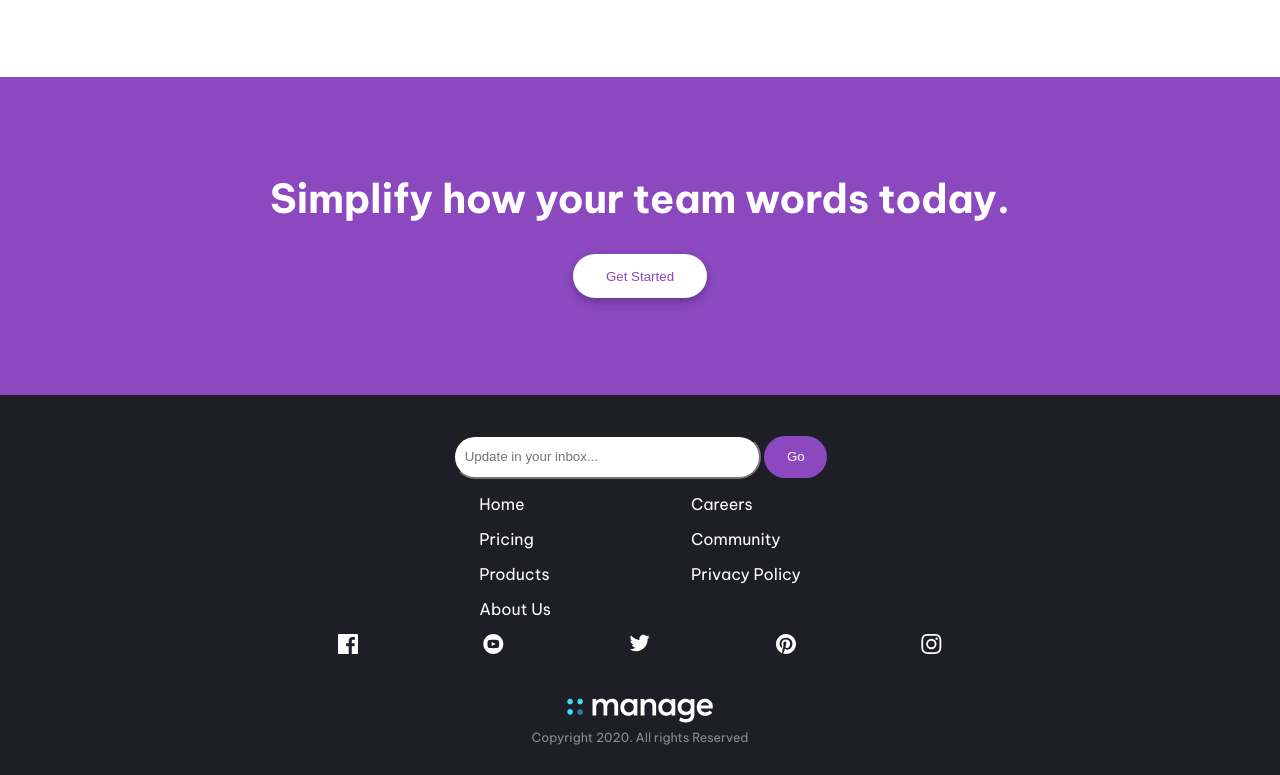
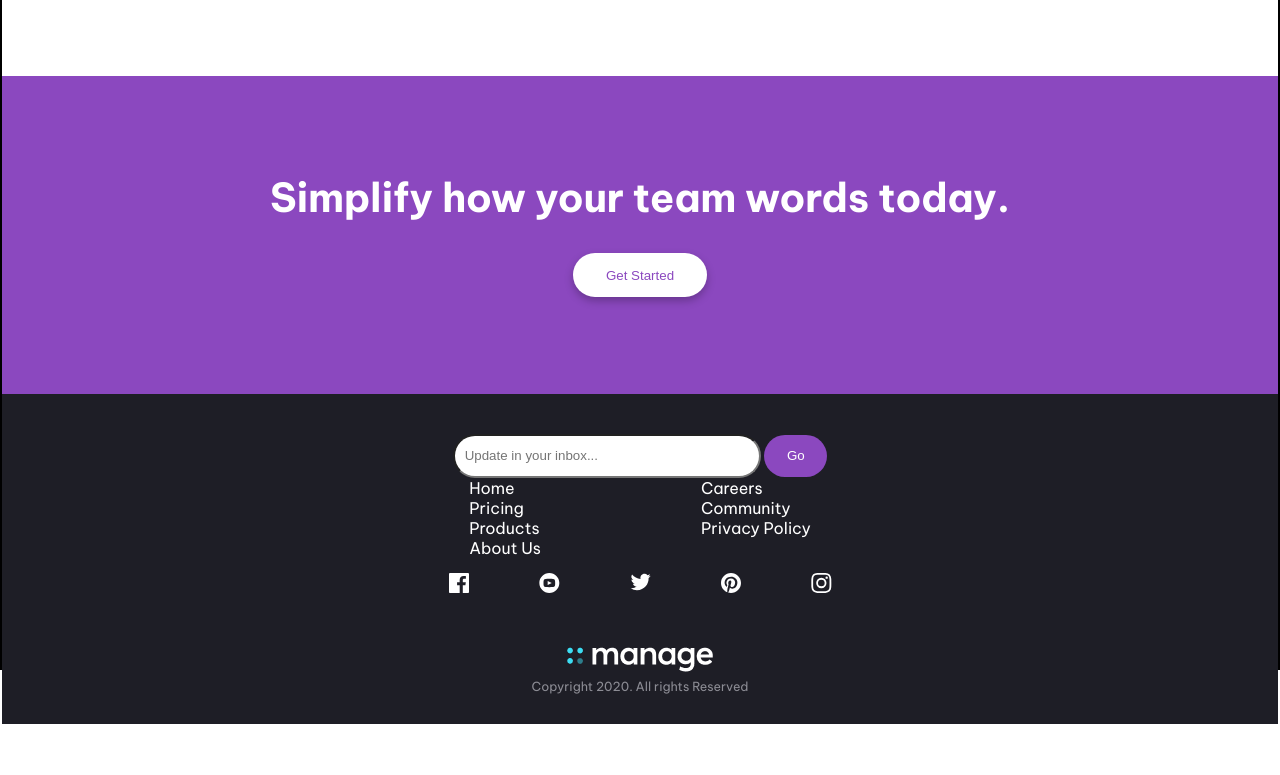
Before and after one commit to digitalHouseProyectos/examenFinalFrontendI, a plain HTML site: page root/index.html in a window 1280 px wide. Shown: the part 2880-3655 px from the top of the page. After the commit the page ends 3604 px from the top, so only its background shows below. Drawn offline with Linux system fonts and the light colour scheme.

Commit message:
Organizando la vista mobile

```diff
--- a/root/css/style.css
+++ b/root/css/style.css
@@ -26,6 +26,8 @@ body {
     margin: 0;
     min-width: 480px;
     width: 100%;
+
+    border: 2px solid black;
 }
 
 .hidden {
@@ -116,7 +118,7 @@ ol li::before {
     height: 43px;
     position: absolute;
     text-align: center;
-    width: 69px;
+    width: 70px;
 }
 
 ol div {
@@ -125,7 +127,7 @@ ol div {
     color: var(--secondary-color-azul);
     height: 43px;
     margin-left: 50px;
-    width: 86%;
+    width: 89%;
 }
 
 ol div h3 {
@@ -216,13 +218,11 @@ footer form {
 
 footer ul {
     color: #fff;
-    justify-content: space-between;
     list-style: none;
-    margin: 0 70px;
 }
 
-footer ul li {
-    margin-top: 15px;
+#nav-footer ul {
+    margin: 0 80px 0 80px;
 }
 
 footer input {
@@ -250,9 +250,11 @@ input::placeholder {
 }
 
 #redes-sociales {
-    justify-content: space-around;
-    margin-bottom: 40px;
-    width: 300%;
+    margin: 15px 0 50px 0;
+}
+
+#redes-sociales li{
+    margin: 0 35px 0 35px;
 }
 
 footer p {
@@ -261,8 +263,8 @@ footer p {
     margin-bottom: 30px;
 }
 
-
-@media screen and (min-width: 1440px){
+/*
+@media (min-width: 1440px){
 
     header {
         margin: 55px 130px;
--- a/root/index.html
+++ b/root/index.html
@@ -95,7 +95,7 @@
             </form>
         </section>
         <section>
-            <nav class="flex">
+            <nav class="flex" id="nav-footer">
                 <ul>
                     <li>Home</li>
                     <li>Pricing</li>
```
